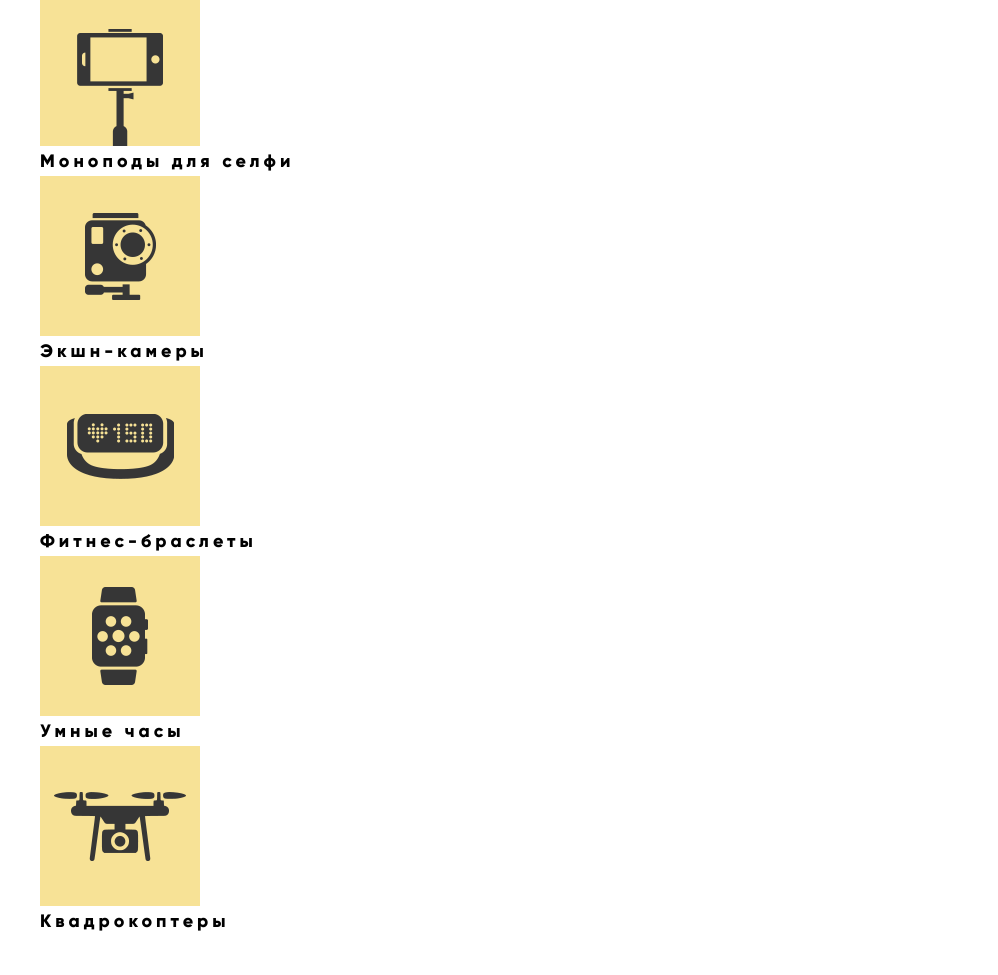
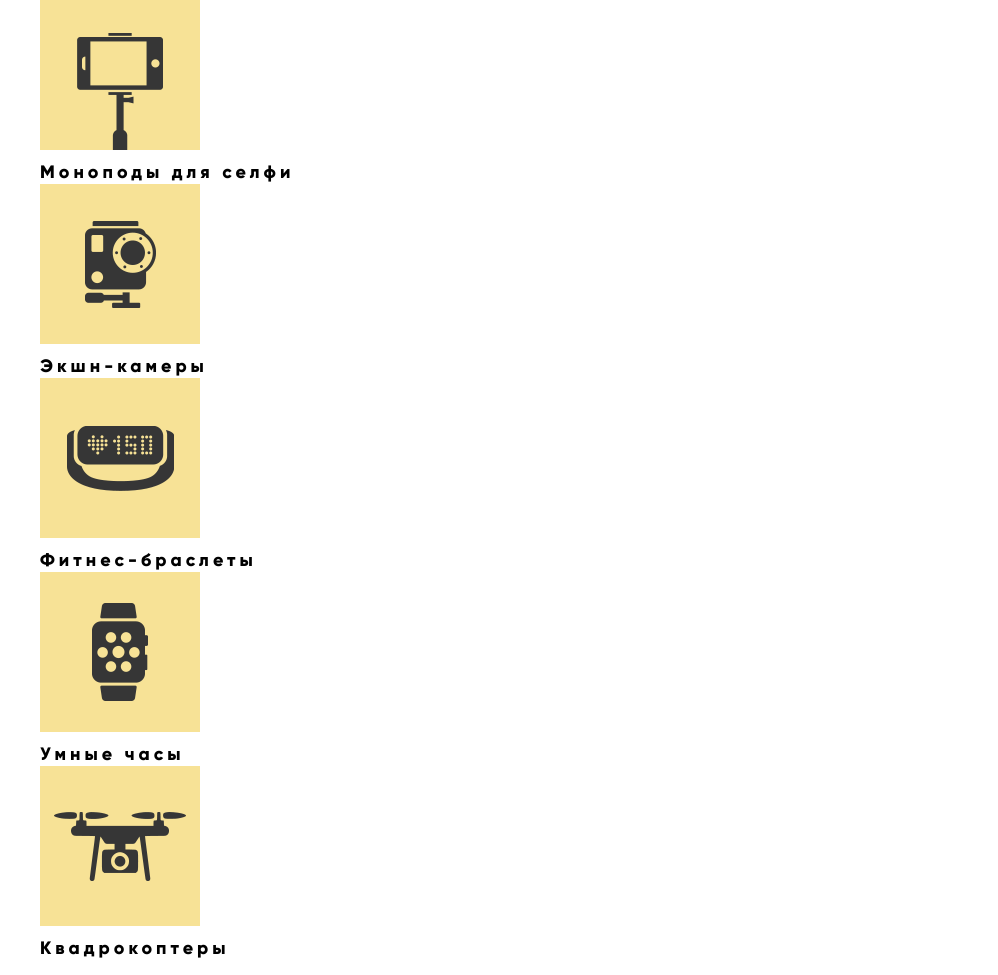
Before and after one commit to ivan-chugi/device-lvl1, a plain HTML site: page index.html in a window 1280 px wide. Shown: the part 3185-4160 px from the top of the page, without its empty margins (0-998 px from the left). Drawn offline with Linux system fonts and the light colour scheme.

Commit message:
Поменял стили псевдоэлементов в популярном (иконки); поменял стили баров в заголовках

```diff
--- a/css/style.css
+++ b/css/style.css
@@ -299,40 +299,39 @@ a {
   color: #000000;
 }
 
+.category {
+  position: relative;
+  display: block;
+  padding-top: 170px;
+}
+
 .category::before {
   content: "";
-  display: block;
+  position: absolute;
+  top: 0;
+  left: 0;
+
   width: 160px;
   height: 160px;
 
   background-color: rgba(240, 197, 46, 0.5);
-  background-position: center;
-  background-repeat: no-repeat;
 }
 
-.category-virtual::before {
-  background-image: url("../img/category-virtual.png");
+.category::after {
+  content: "";
+  position: absolute;
+  top: 0;
+  left: 0;
+
+  width: 160px;
+  height: 160px;
+
+  background-repeat: no-repeat;
+  background-position: center;
 }
 
-.category-monopod::before {
-  background-image: url("../img/category-monopod.png");
-  background-position: bottom;
-}
-
-.category-actioncam::before {
-  background-image: url("../img/category-actioncam.png");
-}
-
-.category-bracelet::before {
-  background-image: url("../img/category-bracelet.png");
-}
-
-.category-watch::before {
-  background-image: url("../img/category-watch.png");
-}
-
-.category-copters::before {
-  background-image: url("../img/category-copters.png");
+.category:active::after {
+  opacity: 0.3;
 }
 
 .category:hover::before,
@@ -341,8 +340,29 @@ a {
   background-color: rgba(240, 197, 46, 1);
 }
 
-.category-virtual:active::before {
-  opacity: 0.3;
+.category-virtual::after {
+  background-image: url("../img/category-virtual.png");
+}
+
+.category-monopod::after {
+  background-image: url("../img/category-monopod.png");
+  background-position: bottom;
+}
+
+.category-actioncam::after {
+  background-image: url("../img/category-actioncam.png");
+}
+
+.category-bracelet::after {
+  background-image: url("../img/category-bracelet.png");
+}
+
+.category-watch::after {
+  background-image: url("../img/category-watch.png");
+}
+
+.category-copters::after {
+  background-image: url("../img/category-copters.png");
 }
 
 .partners-item {
@@ -353,7 +373,24 @@ a {
   color: #000000;
 }
 
+.header-with-bar {
+  position: relative;
+
+  padding-top: 40px;
+}
+
 .header-with-bar::before {
+  content: "";
+  position: absolute;
+  top: 0px;
+  left: 0px;
+
+  width: 80px;
+  height: 7px;
+  background-color: #000000
+}
+
+/* .header-with-bar::before {
   content: "";
   width: 300px;
   height: 60px;
@@ -362,7 +399,7 @@ a {
   background-repeat: no-repeat;
   background-position: left;
   display: block;
-}
+} */
 
 .adress::after {
   content: "";
```
